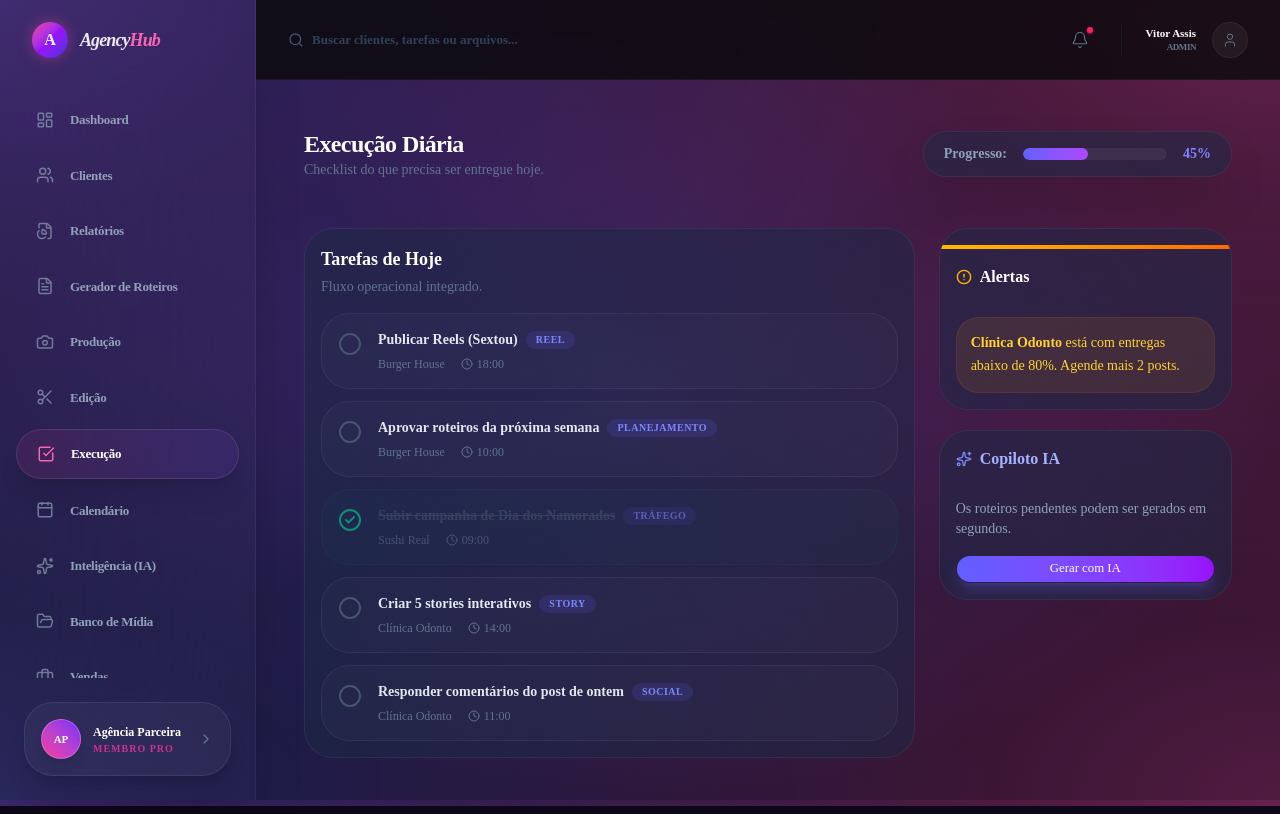
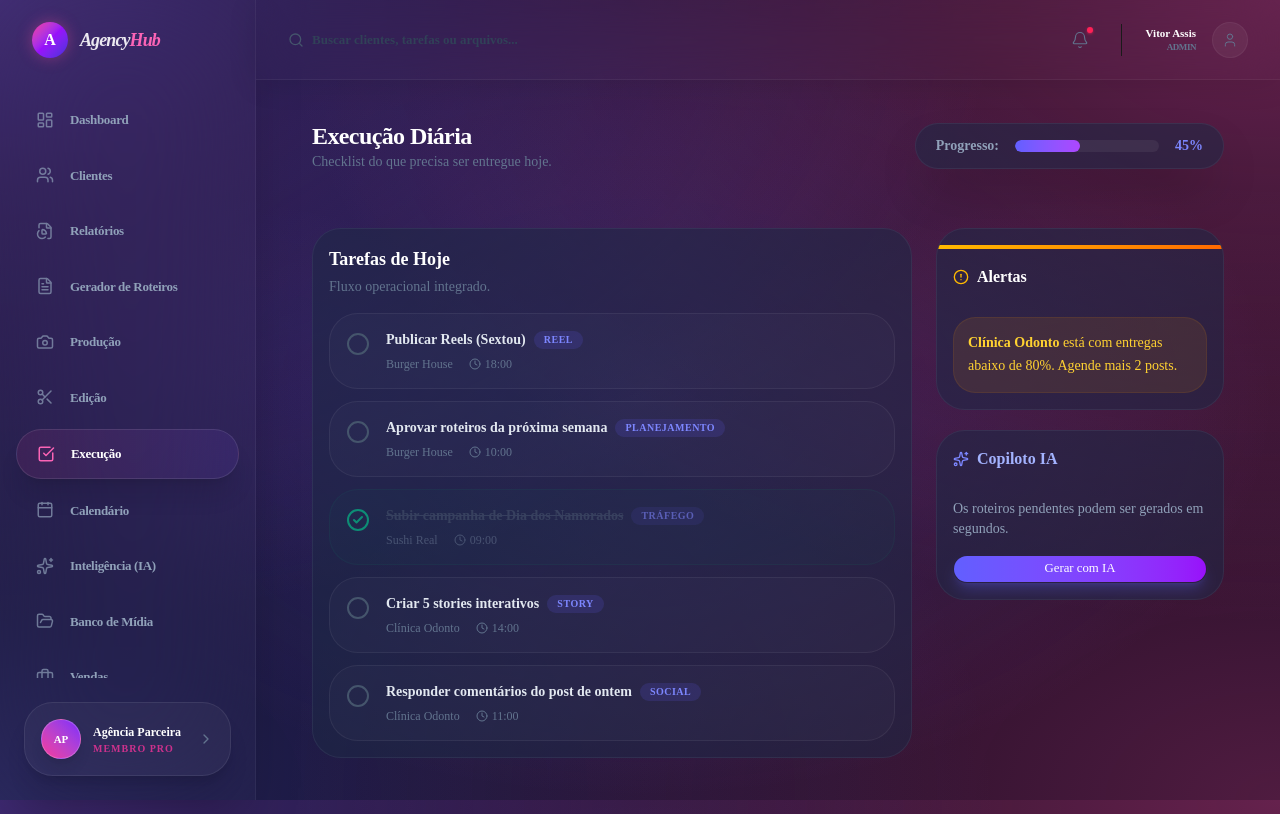
Before and after one commit to victordeassis6-creator/AGENCYHUB, a Next.js app: page /execucao in a window 1280 px wide. Built offline with nearby package versions, Linux system fonts and the light colour scheme.

Commit message:
UI: Harmonize header background and transparency (v3.9)

```diff
--- a/app/clientes/page.tsx
+++ b/app/clientes/page.tsx
@@ -16,7 +16,7 @@ export default function ClientesPage() {
   ]
 
   return (
-    <div className="animate-fade-in-up">
+    <div className="space-y-10 lg:space-y-14 animate-fade-in-up">
       <div className="flex flex-col sm:flex-row sm:items-center justify-between gap-4 animate-fade-in-up">
         <div>
           <h2 className="text-2xl font-bold tracking-tight text-white">Clientes</h2>
--- a/app/execucao/page.tsx
+++ b/app/execucao/page.tsx
@@ -15,7 +15,7 @@ export default function ExecucaoPage() {
   ]
 
   return (
-    <div className="space-y-8 lg:space-y-12">
+    <div className="space-y-10 lg:space-y-14 animate-fade-in-up">
       <div className="flex flex-col sm:flex-row sm:items-center justify-between gap-4 animate-fade-in-up">
         <div>
           <h2 className="text-2xl font-bold tracking-tight text-white">Execução Diária</h2>
--- a/app/layout.tsx
+++ b/app/layout.tsx
@@ -31,9 +31,9 @@ export default function RootLayout({
         <Sidebar />
         <div className="flex flex-1 flex-col sm:pl-64">
           <Header />
-          <main className="flex-1 p-8 lg:p-12 space-y-8 lg:space-y-12">
-            {children}
-          </main>
+      <main className="flex-1 p-8 lg:px-14 lg:pb-14 lg:pt-10 space-y-10 lg:space-y-14">
+        {children}
+      </main>
         </div>
         <Toaster />
       </body>
--- a/app/producao/page.tsx
+++ b/app/producao/page.tsx
@@ -23,7 +23,6 @@ export default function ProducaoPage() {
     { id: 4, item: "Fachada da loja na Golden Hour", scriptId: "SCR-004", done: false },
   ]
 
-  return (
   return (
     <div className="space-y-10 lg:space-y-14 animate-fade-in-up">
       <div className="flex flex-col sm:flex-row sm:items-center justify-between gap-4">
--- a/app/relatorios/page.tsx
+++ b/app/relatorios/page.tsx
@@ -5,11 +5,11 @@ import { Button } from "@/components/ui/button"
 import { Card, CardContent, CardHeader, CardTitle, CardDescription } from "@/components/ui/card"
 import {
   FilePieChart, Download, FileText,
-  TrendingUp, Users, Instagram, Share2,
+  TrendingUp, Users, Smartphone, Share2,
   Calendar, CheckCircle2, ChevronRight,
   Mail, Send, Sparkles, Filter,
   ArrowUpRight, BarChart3, PieChart as PieChartIcon,
-  MousePointer2
+  MousePointer2, Brain
 } from "lucide-react"
 import { toast } from "sonner"
 
@@ -33,7 +33,7 @@ export default function ReportsPage() {
   }
 
   return (
-    <div className="animate-fade-in-up">
+    <div className="space-y-10 lg:space-y-14 animate-fade-in-up">
       <div className="flex flex-col sm:flex-row sm:items-center justify-between gap-4">
         <div>
           <h2 className="text-2xl font-bold tracking-tight text-white flex items-center gap-2">
--- a/app/roteiros/page.tsx
+++ b/app/roteiros/page.tsx
@@ -28,7 +28,7 @@ export default function RoteirosPage() {
   }
 
   return (
-    <div className="animate-fade-in-up">
+    <div className="space-y-10 lg:space-y-14 animate-fade-in-up">
       <div className="flex flex-col sm:flex-row sm:items-center justify-between gap-4 mb-8">
         <div>
           <h2 className="text-2xl font-bold tracking-tight text-white flex items-center gap-2">
--- a/app/vendas/page.tsx
+++ b/app/vendas/page.tsx
@@ -21,7 +21,6 @@ export default function VendasDocsPage() {
     { id: "3", client: "Clínica Odonto", value: "R$ 2.800/mês", status: "EXPIRED", date: "10/03" },
   ]
 
-  return (
   return (
     <div className="space-y-10 lg:space-y-14 animate-fade-in-up">
       <div className="flex flex-col sm:flex-row sm:items-center justify-between gap-4">
--- a/components/layout/header.tsx
+++ b/components/layout/header.tsx
@@ -4,7 +4,7 @@ import { Bell, Search, User } from "lucide-react"
 
 export function Header() {
   return (
-    <header className="sticky top-0 z-10 flex h-20 items-center gap-4 bg-[#09090b]/80 backdrop-blur-md px-8 border-b border-[#1a1a1a]">
+    <header className="sticky top-0 z-10 flex h-20 items-center gap-4 bg-white/[0.01] backdrop-blur-xl px-8 border-b border-white/[0.05] shadow-[0_4px_30px_rgba(0,0,0,0.1)]">
       <div className="flex items-center gap-4 flex-1">
         <div className="hidden md:flex items-center gap-2 group cursor-pointer lg:w-96">
           <Search className="h-4 w-4 text-slate-600 group-hover:text-slate-400 transition-colors" />
```
